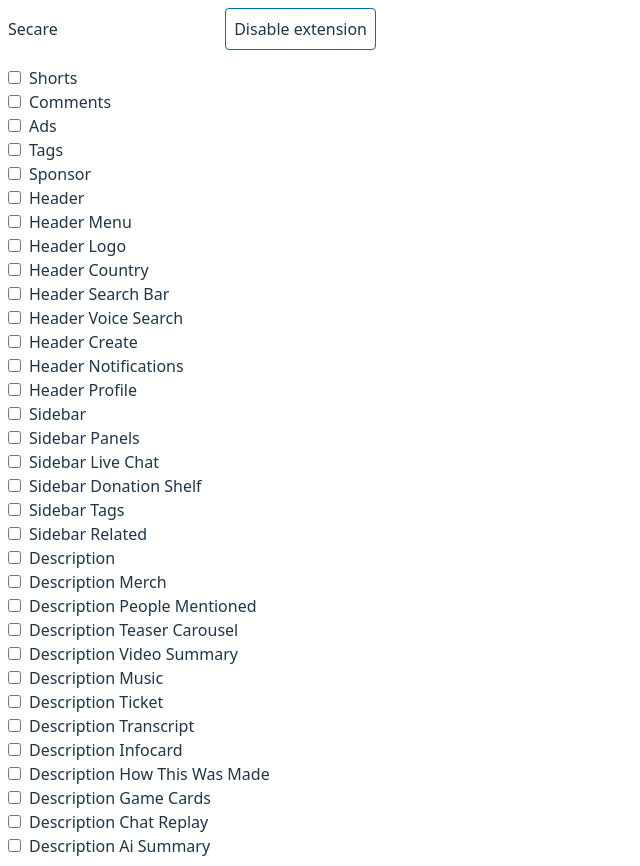
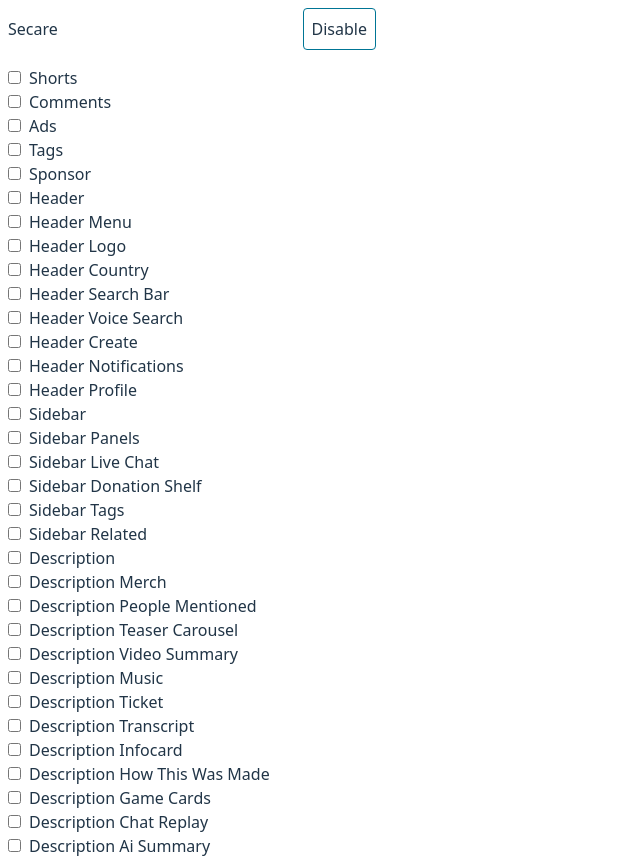
Before and after one commit to RichardPickman/Secare, a React (Vite) app: page / in a window 1280 px wide. Shown: the whole page, without its empty margins (0-640 px from the left). Built offline with nearby package versions, Linux system fonts and the light colour scheme.

Commit message:
update popup

```diff
--- a/src/popup/App.tsx
+++ b/src/popup/App.tsx
@@ -57,7 +57,7 @@ function App() {
             <div className="flex items-center justify-between">
                 <label>Secare</label>
                 <button className="p-2 rounded border border-cyan-700 hover:cursor-pointer hover:border-cyan-600">
-                    Disable extension
+                    Disable
                 </button>
             </div>
             <ul className="[&_li]:w-fit">
```
